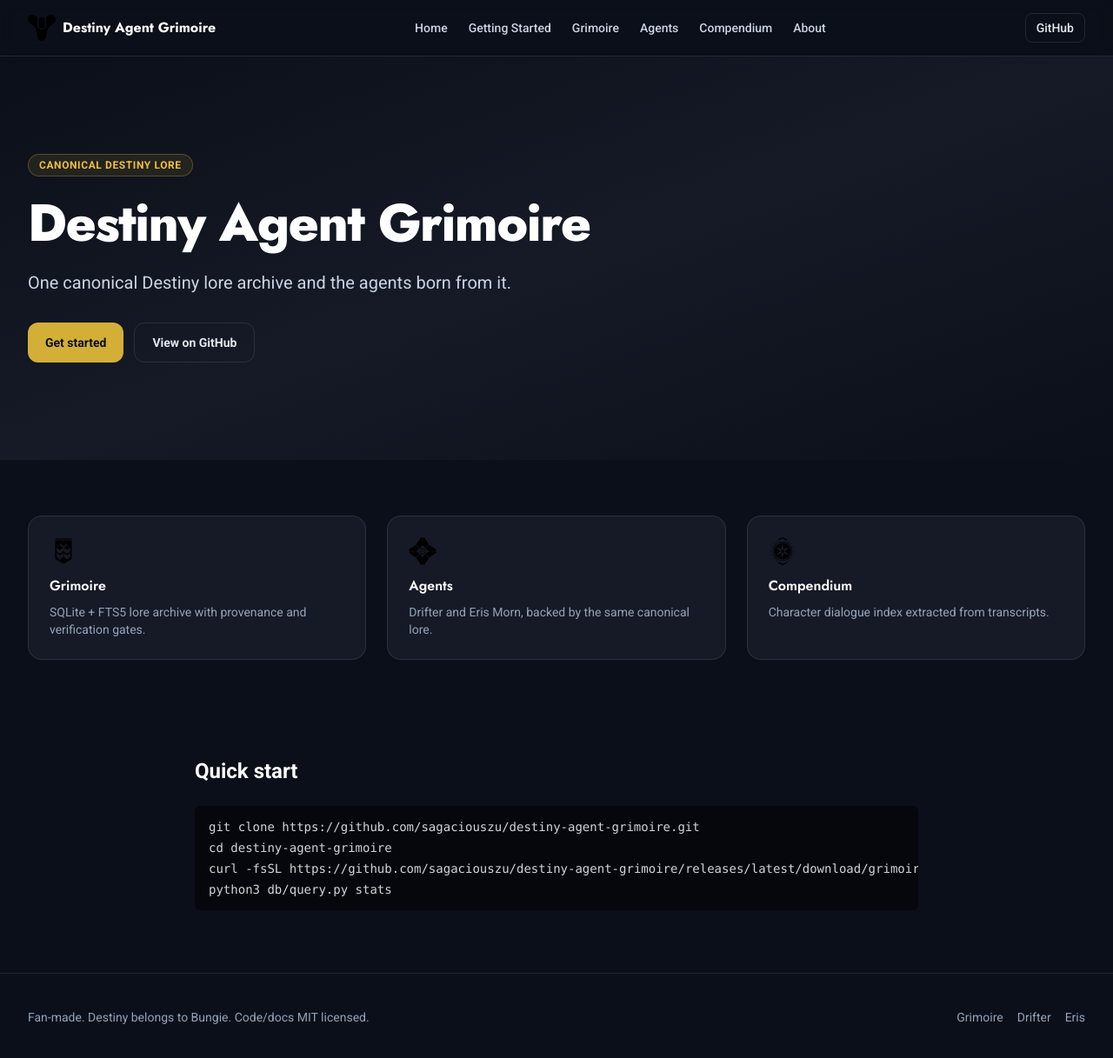
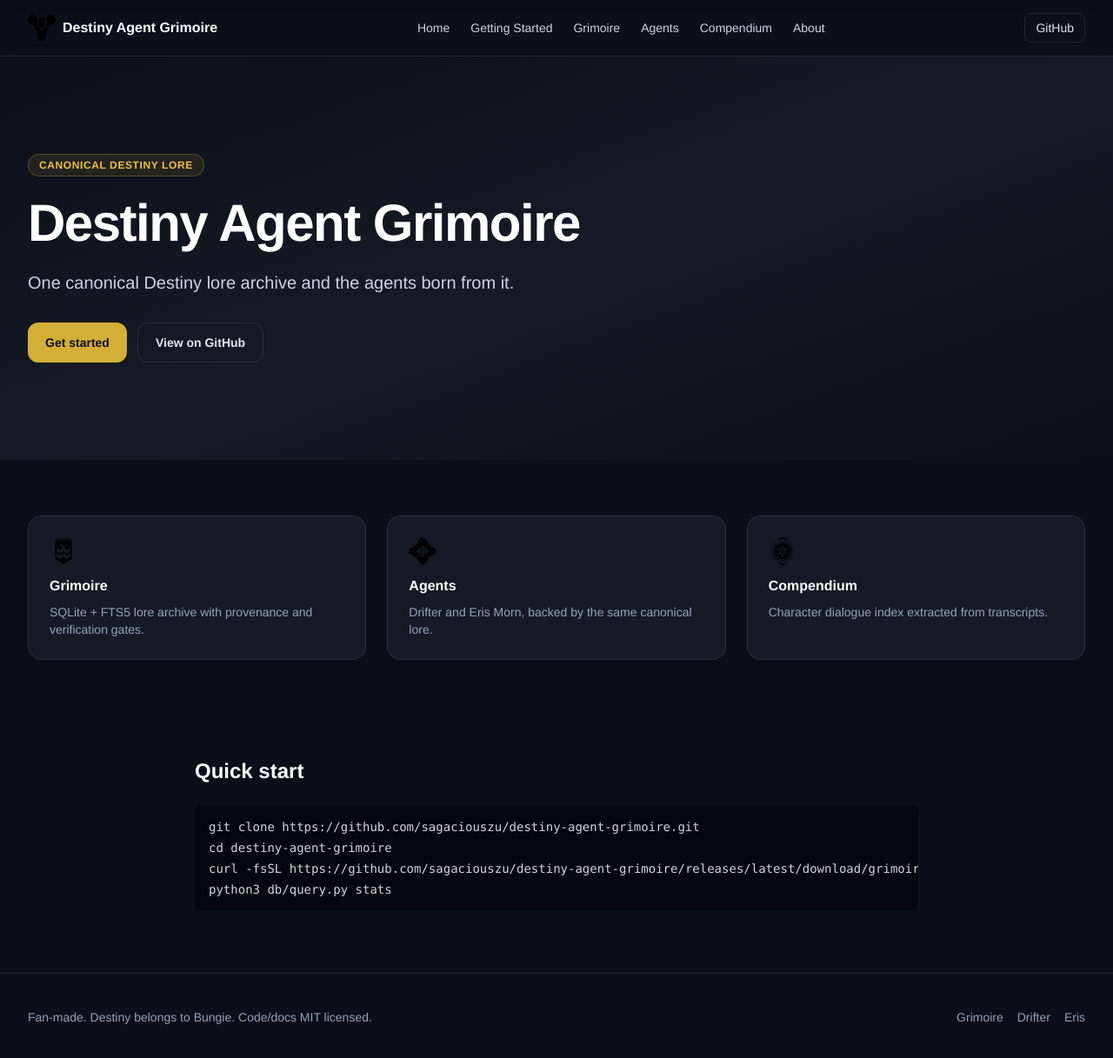
Before and after one commit to sagaciouszu/destiny-agent-grimoire-site, a Jekyll site: the page built from index.md, in a window 1280 px wide and 1220 px high. Shown: the top 1217 px of the window at 87% size. Built offline with Jekyll 4.4.1, drawn with Linux system fonts in a browser that asks for light colours; nearby versions of some CDN libraries; some web fonts are replaced.

Commit message:
Switch site font to Neue Haas Grotesk

```diff
--- a/_includes/head.html
+++ b/_includes/head.html
@@ -14,13 +14,11 @@
           deep: '#0b0f19'
         },
         fontFamily: {
-          sans: ['Roboto','ui-sans-serif','system-ui','sans-serif'],
-          display: ['Jost','ui-sans-serif','system-ui','sans-serif']
+          sans: ['Neue Haas Grotesk Display Pro','Helvetica Neue','Helvetica','Arial','sans-serif'],
+          display: ['Neue Haas Grotesk Display Pro','Helvetica Neue','Helvetica','Arial','sans-serif']
         }
       }
     }
   }
 </script>
-<link rel="preconnect" href="https://fonts.googleapis.com">
-<link rel="preconnect" href="https://fonts.gstatic.com" crossorigin>
-<link href="https://fonts.googleapis.com/css2?family=Jost:wght@400;500;600;700;800&family=Roboto:wght@300;400;500;700&display=swap" rel="stylesheet">
+<link href="https://fonts.cdnfonts.com/css/neue-haas-grotesk-display-pro" rel="stylesheet">
```
